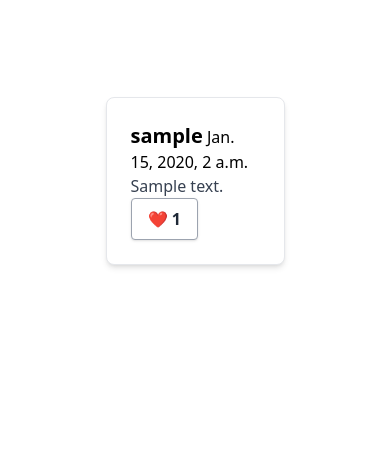
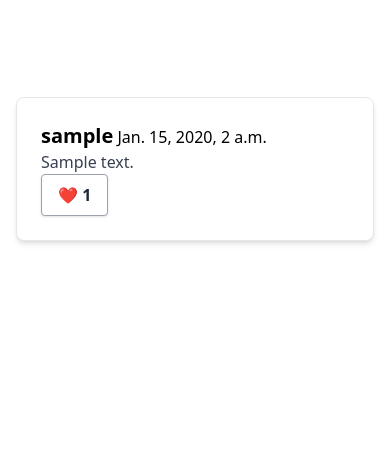
Before and after one commit to escheive/Facenook, a Django app: page /view_comment/1/ in a window 390 px wide. Shown: the part 63-530 px from the top of the page. Run offline with Django 4.2, Linux system fonts and the light colour scheme; a user stored in the database is signed in; tables that the repository leaves empty hold one stand-in row (values such as "Sample post"); some libraries are stand-ins or nearby versions.

Commit message:
view comment looks better on mobile

```diff
--- a/main_app/templates/view_comment.html
+++ b/main_app/templates/view_comment.html
@@ -5,7 +5,7 @@
 <div class="py-4">
 
     <div class="flex justify-center">
-        <a href="#" class="block w-1/2 max-w-sm p-6 bg-white border border-gray-200 rounded-lg shadow-md hover:bg-gray-100 dark:bg-gray-800 dark:border-gray-700 dark:hover:bg-gray-700">
+        <a href="#" class="block w-screen grow md:w-1/2 max-w-sm p-6 bg-white border border-gray-200 rounded-lg shadow-md hover:bg-gray-100 dark:bg-gray-800 dark:border-gray-700 dark:hover:bg-gray-700">
                 <span class="font-bold text-xl mb-4"> {{ comment.user.username }}</span>
                 <span class="text-base"> {{ comment.created_at }} </span>
                 <p class="text-gray-700 text-base">
```
